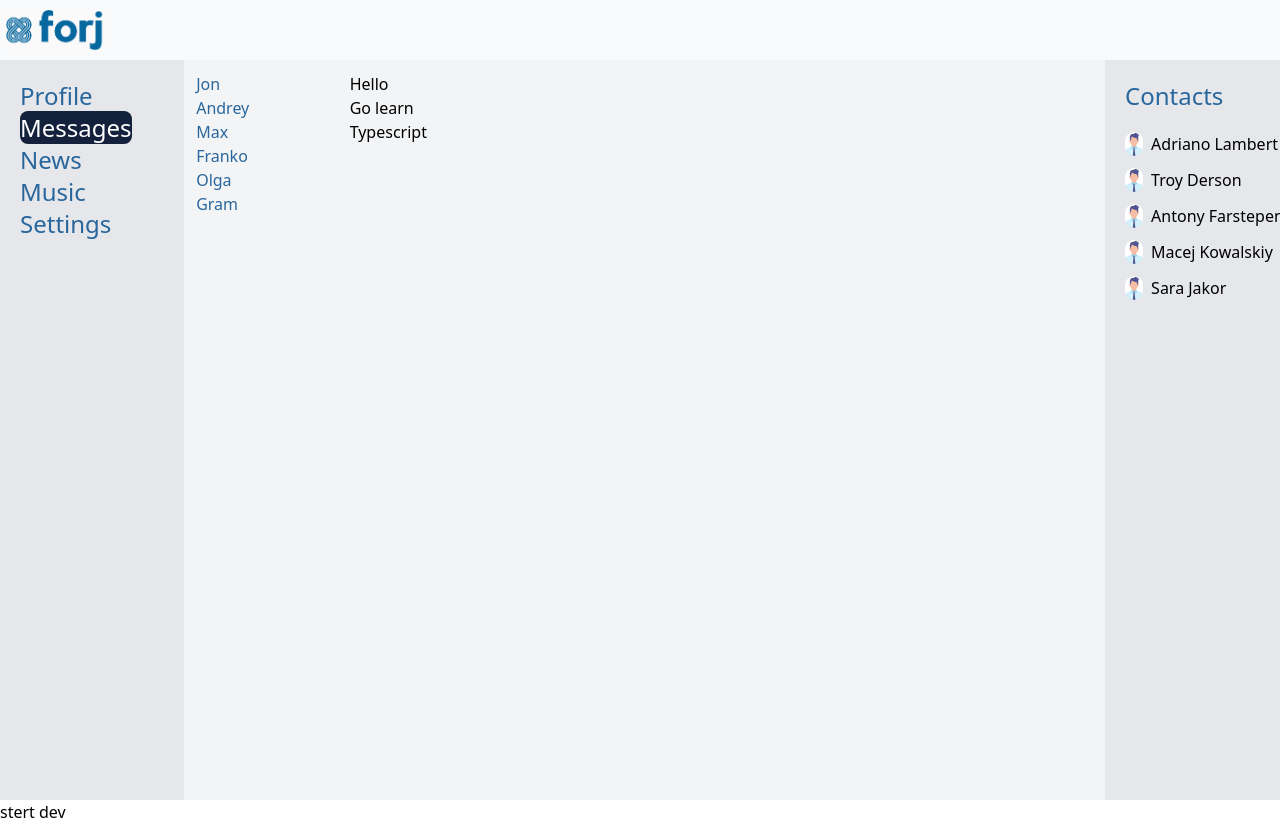
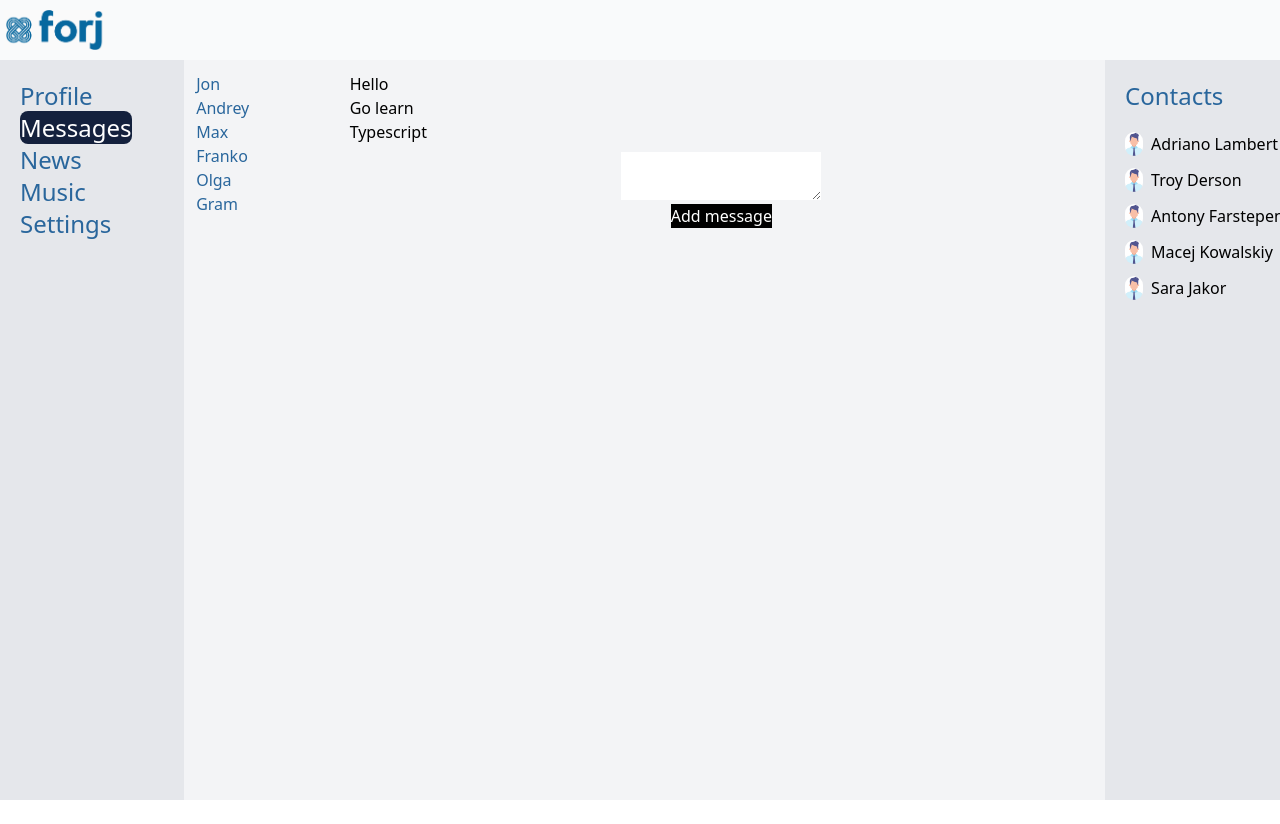
Before and after one commit to MaxSantucci/social-network, a React (Vite) app: page /dialogs in a window 1280 px wide. After the commit the page ends 800 px from the top, so only its background shows below. Built offline with nearby package versions, Linux system fonts and the light colour scheme.

Commit message:
create function add posts and message

```diff
--- a/src/App.tsx
+++ b/src/App.tsx
@@ -15,7 +15,6 @@ interface RootStateType {
       contactsPage: ContactPageType,
    }
 }
-
 
 function App(props: RootStateType) {
 
@@ -36,7 +35,6 @@ function App(props: RootStateType) {
                <Contact state={props.state.contactsPage}/>
             </div>
          </div>
-         <div>stert dev</div>
       </BrowserRouter>
    )
 }
--- a/src/components/Dialogs/Dialogs.tsx
+++ b/src/components/Dialogs/Dialogs.tsx
@@ -1,4 +1,4 @@
-import React from 'react';
+import React, {ChangeEvent, useState} from 'react';
 import {NavLink} from 'react-router-dom';
 import {DialogsItem} from './DialogsItem/DialogsItem';
 import {Messages} from './Messages/Messages';
@@ -9,6 +9,7 @@ type DialogsType = {
 }
 
 type MessagesType = {
+   id: number
    message: string
 }
 
@@ -21,6 +22,8 @@ type PropsTypeDialogs = {
 
 export const Dialogs = (props: PropsTypeDialogs) => {
 
+   let [message, setMessage] = useState("")
+
    let dialogsElement = props.state.dialogs.map((el) => {
       return (
          <DialogsItem
@@ -31,11 +34,26 @@ export const Dialogs = (props: PropsTypeDialogs) => {
       )
    })
 
-   let messagesElement = props.state.messages.map((element,id) => {
+   let messagesElement = props.state.messages.map((element) => {
       return(
-         <Messages key={element.message} message={element.message}/>
+         <Messages key={element.id} message={element.message}/>
       )
    })
+
+   const onChangeMessageHandler = (event: ChangeEvent<HTMLTextAreaElement>) => {
+      setMessage(event.currentTarget.value)
+   }
+
+   const onAddMessageHandler = () => {
+      if(message.trim()) {
+         let newMessage: MessagesType = {
+            id: props.state.messages.length + 1,
+            message: message,
+         }
+         props.state.messages.push(newMessage)
+         setMessage('')
+      }
+   }
 
    return (
       <div className="grid grid-cols-12">
@@ -44,6 +62,16 @@ export const Dialogs = (props: PropsTypeDialogs) => {
          </div>
          <div className="p-3 col-span-10 text-black">
             {messagesElement}
+            <div className='flex flex-col items-center pt-2'>
+               <textarea
+                  value={message}
+                  onChange={onChangeMessageHandler}
+               ></textarea>
+               <button
+                  className='mt-1 bg-black text-white'
+                  onClick={onAddMessageHandler}
+               >Add message</button>
+            </div>
          </div>
       </div>
    );
--- a/src/components/Dialogs/Messages/Messages.tsx
+++ b/src/components/Dialogs/Messages/Messages.tsx
@@ -6,6 +6,8 @@ type PropsTypeMessages = {
 
 export const Messages = (props: PropsTypeMessages) => {
    return (
-      <div>{props.message}</div>
+      <div>
+         <div>{props.message}</div>
+      </div>
    )
 }
--- a/src/components/Profile/MyPosts/MyPosts.tsx
+++ b/src/components/Profile/MyPosts/MyPosts.tsx
@@ -1,4 +1,4 @@
-import React from 'react';
+import React, {ChangeEvent, useState} from 'react';
 import {Post} from './Post/Post';
 
 export type PostsType = {
@@ -13,6 +13,8 @@ type MyPostsTypeProps = {
 
 export const MyPosts = (props: MyPostsTypeProps) => {
 
+   let [post, setPost] = useState('')
+
    let postsElement = props.posts.map((p) => {
       return (
          <Post
@@ -23,15 +25,42 @@ export const MyPosts = (props: MyPostsTypeProps) => {
       )
    })
 
+   const onClickAddPostHandler = () => {
+      if (post.trim()) {
+         const newPost: PostsType = {
+            id: props.posts.length + 1,
+            message: post,
+            likesCount: 0,
+         }
+         // let newAdd = [newPost, ...props.posts]
+         props.posts.unshift(newPost);
+         setPost('');
+      }
+   }
+
+
+   const onPostChangeHandler = (event: ChangeEvent<HTMLTextAreaElement>) => {
+      setPost(event.currentTarget.value)
+   }
+
    return (
       <div>
          <h3 className="p-2.5">My post</h3>
          <div className="p-2.5">
             <div>
-               <textarea></textarea>
+               <textarea
+                  value={post}
+                  onChange={onPostChangeHandler}
+               >
+               </textarea>
             </div>
             <div>
-               <button className="rounded-lg bg-blue-900 text-amber-50">Add post</button>
+               <button
+                  onClick={onClickAddPostHandler}
+                  className="rounded-lg bg-blue-900 text-amber-50"
+               >
+                  Add post
+               </button>
             </div>
          </div>
          <div className="mt-2.5">
--- a/src/components/Profile/MyPosts/Post/Post.tsx
+++ b/src/components/Profile/MyPosts/Post/Post.tsx
@@ -11,7 +11,9 @@ export const Post = (props: TypePropsPost) => {
       <div>
          <img className='w-30 h-10 rounded-2xl' src={avatar} alt="avatar"/>
          {props.message}
-         <div><span>like </span>{props.likesCount}</div>
+         <div>
+            <button><span>like </span>{props.likesCount}</button>
+         </div>
       </div>
    );
 };
--- a/src/redux/state.ts
+++ b/src/redux/state.ts
@@ -7,6 +7,7 @@ export type DialogsType = {
 }
 
 export type MessagesType = {
+   id: number
    message: string
 }
 
@@ -52,9 +53,9 @@ export let state: RootStateType = {
          {id: 6, name: 'Gram', image: avatar},
       ],
       messages: [
-         {message: 'Hello'},
-         {message: 'Go learn'},
-         {message: 'Typescript'},
+         {id: 1, message: 'Hello'},
+         {id: 2, message: 'Go learn'},
+         {id: 3, message: 'Typescript'},
       ],
    },
    profilePage: {
```
